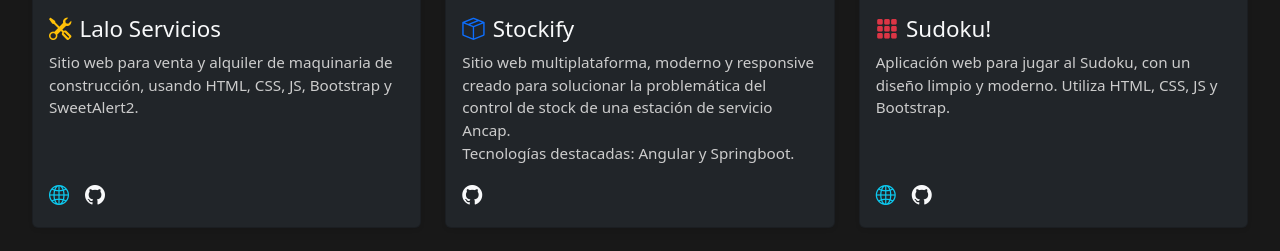
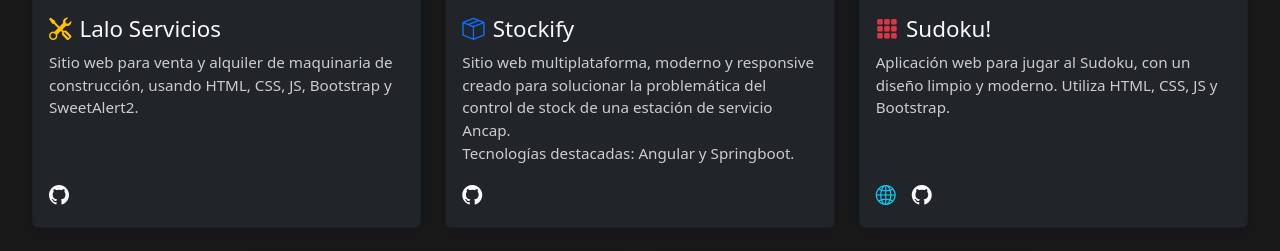
Before and after one commit to razquinmateo/razquinmateo.github.io, a plain HTML site: page index.html in a window 1280 px wide. Shown: the part 1057-1308 px from the top of the page. Drawn offline with nearby package versions, Linux system fonts and the light colour scheme; some packages are replaced by stand-ins of ours; grey boxes are pictures that could not be loaded; a script that the page names is missing.

Commit message:
laloservicios update

```diff
--- a/index.html
+++ b/index.html
@@ -63,14 +63,6 @@
                     construcción, usando HTML, CSS, JS, Bootstrap y SweetAlert2.
                   </p>
                   <div class="mt-auto d-flex justify-content-start gap-3">
-                    <a
-                      href="https://razquinmateo.github.io/lalo-servicios/"
-                      target="_blank"
-                      class="text-info fs-5"
-                      title="Ver sitio"
-                    >
-                      <i class="bi bi-globe2"></i>
-                    </a>
                     <a
                       href="https://github.com/razquinmateo/lalo-servicios"
                       target="_blank"
```
